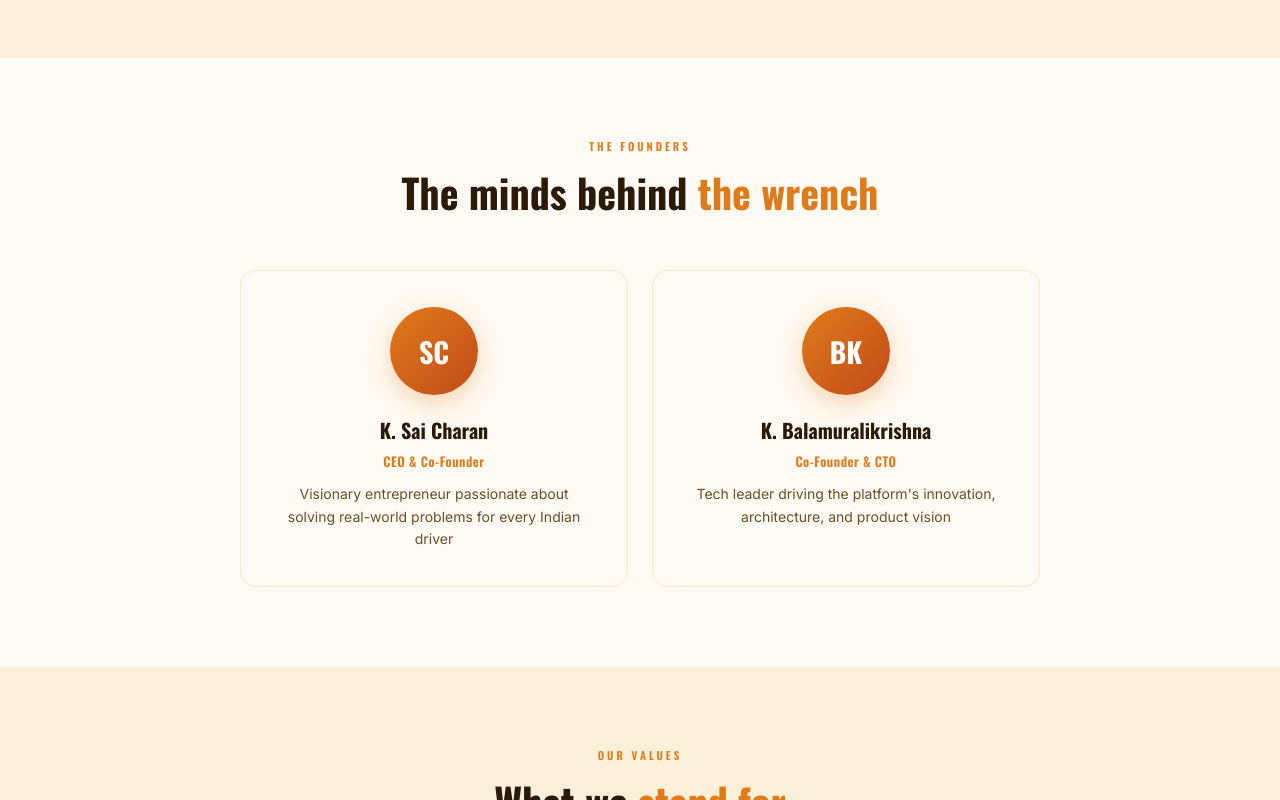
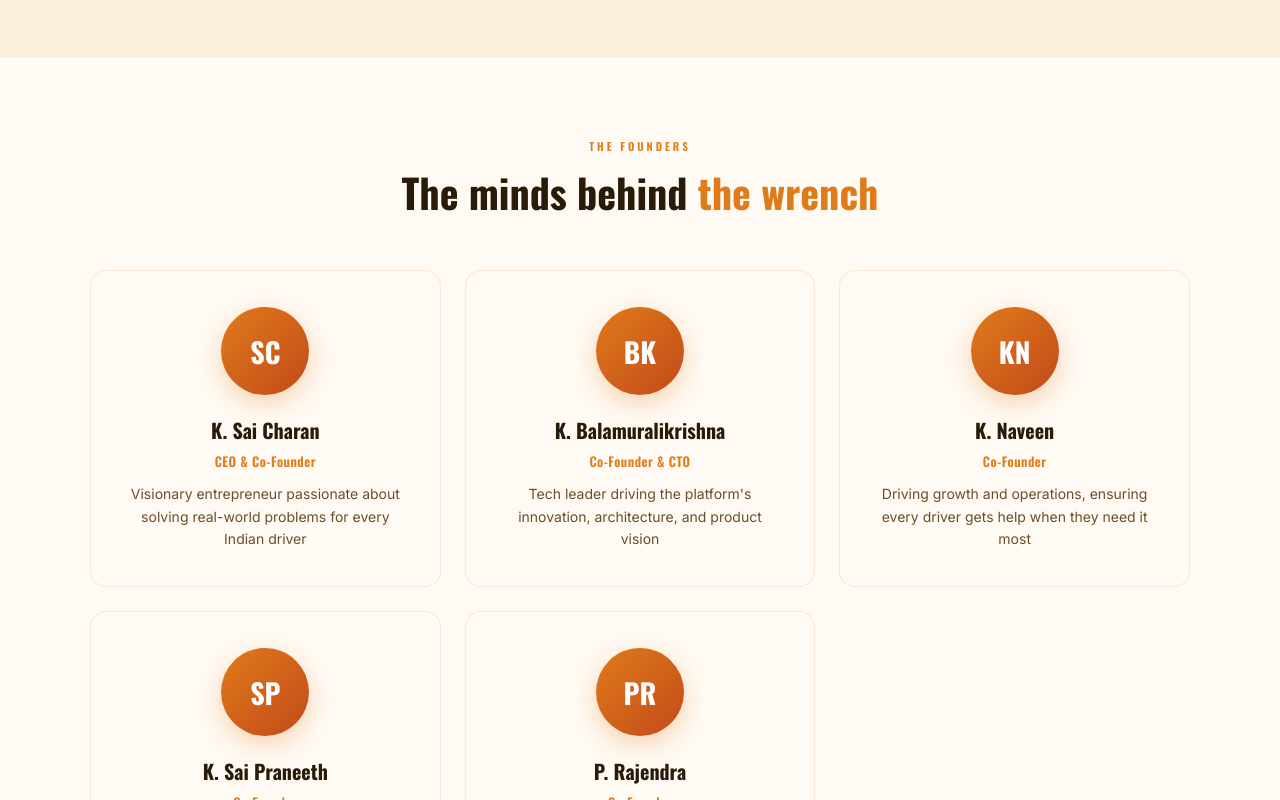
Before and after one commit to ba1uu/mechanics-247, a Next.js app: page /about in a window 1280 px wide. Shown: the part 1360-2160 px from the top of the page. Built offline with nearby package versions, Linux system fonts and the light colour scheme.

Commit message:
Add 3 founders to about page

```diff
--- a/src/app/about/page.tsx
+++ b/src/app/about/page.tsx
@@ -9,6 +9,9 @@ export default function AboutPage() {
   const team = [
     { name: "K. Sai Charan", role: "CEO & Co-Founder", bio: "Visionary entrepreneur passionate about solving real-world problems for every Indian driver", init: "SC" },
     { name: "K. Balamuralikrishna", role: "Co-Founder & CTO", bio: "Tech leader driving the platform's innovation, architecture, and product vision", init: "BK" },
+    { name: "K. Naveen", role: "Co-Founder", bio: "Driving growth and operations, ensuring every driver gets help when they need it most", init: "KN" },
+    { name: "K. Sai Praneeth", role: "Co-Founder", bio: "Focused on mechanic partnerships and quality assurance across all service categories", init: "SP" },
+    { name: "P. Rajendra", role: "Co-Founder", bio: "Leading customer experience and expanding Mechanics 24/7 to new cities across India", init: "PR" },
   ];
 
   const milestones = [
@@ -89,12 +92,12 @@ export default function AboutPage() {
 
       {/* Founders */}
       <section style={{ padding: "80px 60px", background: C.white }}>
-        <div style={{ maxWidth: 800, margin: "0 auto" }}>
+        <div style={{ maxWidth: 1100, margin: "0 auto" }}>
           <div style={{ textAlign: "center", marginBottom: 48 }}>
             <span style={{ fontFamily: "'Oswald',sans-serif", fontSize: 11, fontWeight: 600, letterSpacing: 3, color: C.amber, display: "block", marginBottom: 8 }}>THE FOUNDERS</span>
             <h2 style={{ fontFamily: "'Oswald',sans-serif", fontSize: 40, fontWeight: 700, color: C.textPrimary }}>The minds behind <span style={{ color: C.amber }}>the wrench</span></h2>
           </div>
-          <div style={{ display: "grid", gridTemplateColumns: "1fr 1fr", gap: 24 }}>
+          <div style={{ display: "grid", gridTemplateColumns: "repeat(3,1fr)", gap: 24 }}>
             {team.map((t, i) => (
               <Card key={i} style={{ textAlign: "center", padding: 36 }}>
                 <div style={{ width: 88, height: 88, borderRadius: "50%", background: `linear-gradient(135deg, ${C.amber}, ${C.terra})`, display: "flex", alignItems: "center", justifyContent: "center", fontFamily: "'Oswald',sans-serif", fontSize: 28, fontWeight: 700, color: "white", margin: "0 auto 20px", boxShadow: `0 8px 24px rgba(224,123,26,.3)` }}>
```
